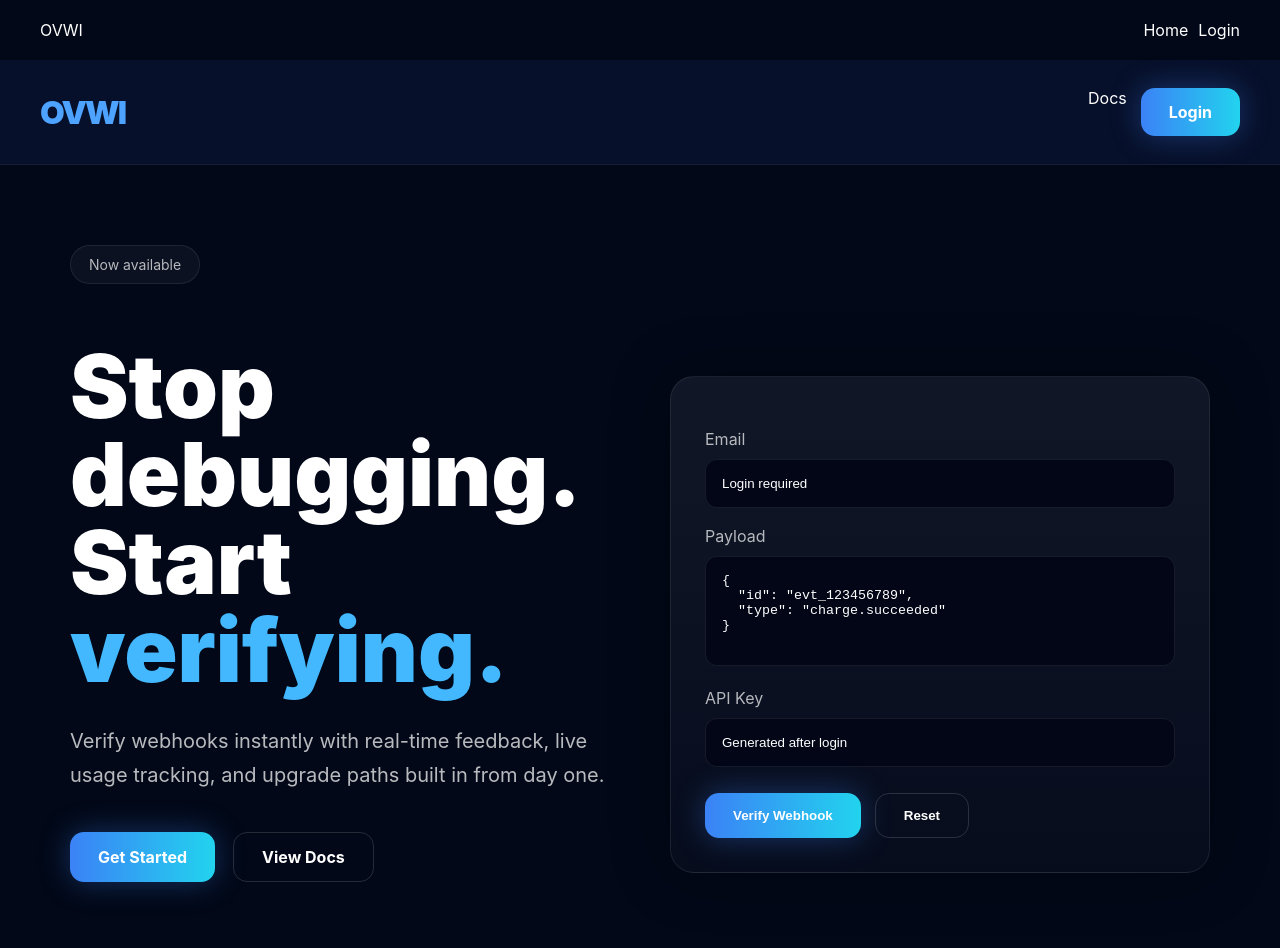
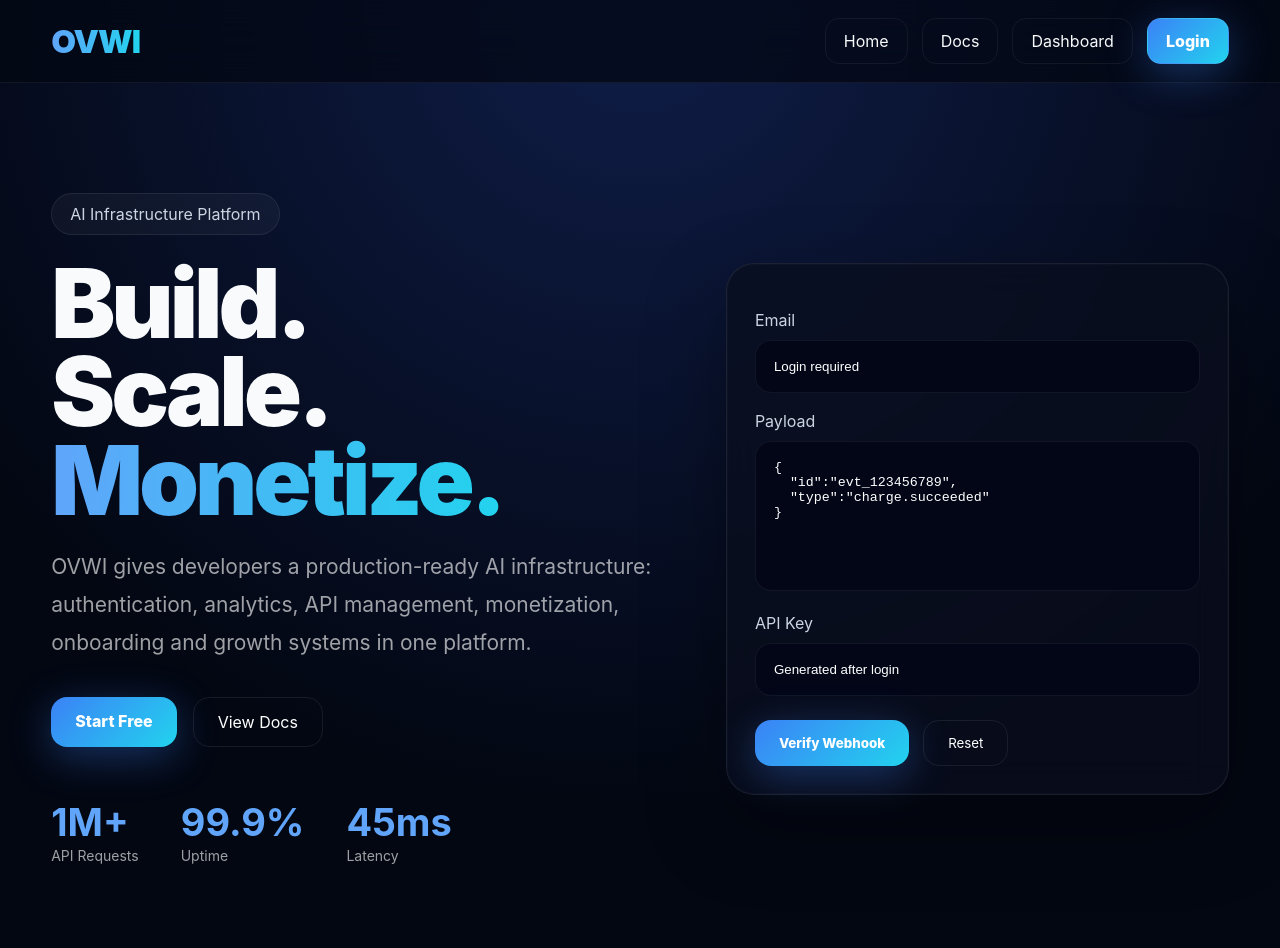
Before and after one commit to aydncy/ovwi-ui, a Next.js app: page / in a window 1280 px wide. Shown: the top 948 px of the page. Built offline with nearby package versions, Linux system fonts and the light colour scheme; no server answers.

Commit message:
stable premium ui release

```diff
--- a/app/globals.css
+++ b/app/globals.css
@@ -1,6 +1,14 @@
+:root{
+  --bg:#030712;
+  --card:#0b1220;
+  --line:rgba(255,255,255,.08);
+  --text:#f8fafc;
+  --muted:rgba(255,255,255,.62);
+  --blue:#3b82f6;
+  --cyan:#22d3ee;
+}
+
 *{
-  margin:0;
-  padding:0;
   box-sizing:border-box;
 }
 
@@ -9,360 +17,226 @@ html{
 }
 
 body{
-  background:#050816;
-  color:white;
-  font-family:Inter,system-ui,sans-serif;
+  margin:0;
+  background:
+    radial-gradient(circle at top,#0f1d48 0%,#030712 45%),
+    #030712;
+  color:var(--text);
+  font-family:
+    Inter,
+    ui-sans-serif,
+    system-ui;
   overflow-x:hidden;
 }
 
 a{
+  text-decoration:none;
   color:inherit;
-  text-decoration:none;
+}
+
+button{
+  font-family:inherit;
 }
 
 .container{
-  max-width:1280px;
-  margin:0 auto;
-  padding:0 32px;
+  width:min(1320px,92%);
+  margin:auto;
+}
+
+.glass{
+  background:rgba(10,15,30,.72);
+  backdrop-filter:blur(18px);
+  border:1px solid var(--line);
+  box-shadow:
+    0 0 0 1px rgba(255,255,255,.02) inset,
+    0 30px 80px rgba(0,0,0,.35);
+}
+
+.topbar{
+  position:sticky;
+  top:0;
+  z-index:50;
+  backdrop-filter:blur(20px);
+  background:rgba(3,7,18,.72);
+  border-bottom:1px solid rgba(255,255,255,.06);
+}
+
+.topbar-inner{
+  height:82px;
+  display:flex;
+  align-items:center;
+  justify-content:space-between;
+}
+
+.logo{
+  font-size:32px;
+  font-weight:900;
+  letter-spacing:-1px;
+  background:linear-gradient(
+    90deg,
+    #60a5fa,
+    #22d3ee
+  );
+  -webkit-background-clip:text;
+  -webkit-text-fill-color:transparent;
 }
 
 .nav{
-  height:84px;
   display:flex;
+  gap:14px;
   align-items:center;
-  justify-content:space-between;
-  border-bottom:1px solid rgba(255,255,255,.06);
-  backdrop-filter:blur(18px);
-  position:sticky;
-  top:0;
-  z-index:50;
-  background:rgba(5,8,22,.7);
 }
 
-.logo{
-  font-size:28px;
-  font-weight:900;
-  letter-spacing:-.06em;
+.nav a{
+  padding:12px 18px;
+  border-radius:14px;
+  border:1px solid rgba(255,255,255,.06);
+  transition:.2s;
 }
 
-.nav-links{
-  display:flex;
-  align-items:center;
-  gap:16px;
+.nav a:hover{
+  background:rgba(255,255,255,.05);
 }
 
-.btn{
-  padding:14px 22px;
+.primary-btn{
+  border:none;
+  color:white;
+  cursor:pointer;
   border-radius:16px;
-  font-weight:700;
-  transition:.25s;
+  padding:14px 24px;
+  font-weight:800;
+  background:
+    linear-gradient(
+      135deg,
+      #3b82f6,
+      #22d3ee
+    );
+  box-shadow:
+    0 10px 40px rgba(59,130,246,.35);
 }
 
-.btn-primary{
-  background:linear-gradient(135deg,#3b82f6,#2563eb);
-  box-shadow:0 10px 40px rgba(37,99,235,.35);
-}
-
-.btn-secondary{
+.secondary-btn{
+  border-radius:16px;
+  padding:14px 24px;
   border:1px solid rgba(255,255,255,.08);
-  background:rgba(255,255,255,.04);
+  background:transparent;
+  color:white;
 }
 
 .hero{
-  padding:120px 0 100px;
+  padding:110px 0 80px;
+}
+
+.hero-grid{
   display:grid;
   grid-template-columns:1.1fr .9fr;
-  gap:40px;
+  gap:60px;
   align-items:center;
 }
 
 .badge{
   display:inline-flex;
-  padding:10px 16px;
+  align-items:center;
+  gap:10px;
   border-radius:999px;
+  padding:10px 18px;
+  border:1px solid rgba(255,255,255,.08);
   background:rgba(255,255,255,.04);
-  border:1px solid rgba(255,255,255,.08);
-  color:rgba(255,255,255,.7);
-  margin-bottom:28px;
+  color:#cbd5e1;
 }
 
-.hero-title{
-  font-size:clamp(72px,10vw,120px);
-  line-height:.88;
-  letter-spacing:-.08em;
-  font-weight:900;
+.hero h1{
+  margin:24px 0;
+  font-size:96px;
+  line-height:.92;
+  letter-spacing:-4px;
+  font-weight:950;
 }
 
-.hero-desc{
-  margin-top:30px;
-  font-size:22px;
-  line-height:1.7;
-  color:rgba(255,255,255,.68);
-  max-width:720px;
+.hero h1 span{
+  background:linear-gradient(
+    90deg,
+    #60a5fa,
+    #22d3ee
+  );
+  -webkit-background-clip:text;
+  -webkit-text-fill-color:transparent;
+}
+
+.hero p{
+  color:var(--muted);
+  font-size:21px;
+  line-height:1.8;
+  max-width:760px;
 }
 
 .hero-actions{
+  margin-top:36px;
   display:flex;
-  gap:18px;
-  margin-top:42px;
-}
-
-.glass{
-  background:rgba(255,255,255,.04);
-  border:1px solid rgba(255,255,255,.08);
-  backdrop-filter:blur(18px);
-}
-
-.dashboard-preview{
-  border-radius:32px;
-  padding:24px;
-  box-shadow:0 30px 120px rgba(0,0,0,.35);
-}
-
-.stats-grid{
-  margin-top:20px;
-  display:grid;
-  grid-template-columns:1fr 1fr;
   gap:16px;
 }
 
-.stat-card{
-  padding:20px;
-  border-radius:22px;
-  background:rgba(255,255,255,.03);
+.metrics{
+  margin-top:52px;
+  display:flex;
+  gap:42px;
+}
+
+.metric strong{
+  display:block;
+  font-size:38px;
+  color:#60a5fa;
+}
+
+.metric span{
+  color:var(--muted);
+  font-size:14px;
+}
+
+.verify-card{
+  border-radius:28px;
+  padding:28px;
+}
+
+.verify-card label{
+  display:block;
+  margin-bottom:10px;
+  margin-top:18px;
+  color:#cbd5e1;
+}
+
+.verify-card input,
+.verify-card textarea{
+  width:100%;
+  border:none;
+  outline:none;
+  border-radius:16px;
+  padding:18px;
+  background:#020617;
+  color:white;
   border:1px solid rgba(255,255,255,.06);
 }
 
-.stat-label{
-  color:rgba(255,255,255,.55);
-  font-size:14px;
-}
-
-.stat-value{
-  margin-top:8px;
-  font-size:30px;
-  font-weight:900;
-}
-
-.products{
-  padding:60px 0 120px;
-}
-
-.products-grid{
-  display:grid;
-  grid-template-columns:repeat(auto-fit,minmax(280px,1fr));
-  gap:24px;
-  margin-top:40px;
-}
-
-.product-card{
-  padding:28px;
-  border-radius:28px;
-  transition:.25s;
-}
-
-.product-card:hover{
-  transform:translateY(-6px);
-}
-
-.product-title{
-  font-size:24px;
-  font-weight:800;
-  margin-top:18px;
-}
-
-.product-desc{
-  margin-top:14px;
-  line-height:1.7;
-  color:rgba(255,255,255,.68);
-}
-
-@media(max-width:980px){
-
-  .hero{
-    grid-template-columns:1fr;
-  }
-
-  .hero-title{
-    font-size:64px;
-  }
-
-}
-
-body{
-  margin:0;
-  background:#020817;
-  color:white;
-  font-family:Inter,sans-serif;
-}
-
-a{
-  text-decoration:none;
-  color:white;
-}
-
-.topbar{
-  display:flex;
-  justify-content:space-between;
-  align-items:center;
-  padding:28px 40px;
-  border-bottom:1px solid rgba(255,255,255,.06);
-  background:#07102a;
-}
-
-.logo{
-  font-size:32px;
-  font-weight:900;
-  color:#4da3ff;
-}
-
-.toplinks{
-  display:flex;
-  gap:14px;
-}
-
-.primary-btn,
-.secondary-btn{
-  border:none;
-  padding:14px 28px;
-  border-radius:14px;
-  cursor:pointer;
-  font-weight:700;
-  display:inline-flex;
-  align-items:center;
-  justify-content:center;
-}
-
-.primary-btn{
-  background:linear-gradient(
-    90deg,
-    #3b82f6,
-    #22d3ee
-  );
-  color:white;
-  box-shadow:0 0 30px rgba(59,130,246,.35);
-}
-
-.secondary-btn{
-  background:transparent;
-  border:1px solid rgba(255,255,255,.14);
-  color:white;
-}
-
-.hero{
-  display:grid;
-  grid-template-columns:1fr 1fr;
-  gap:60px;
-  padding:80px 70px;
-}
-
-.hero-left h1{
-  font-size:88px;
-  line-height:1;
-  margin:30px 0;
-  font-weight:900;
-}
-
-.hero-left span{
-  color:#43b8ff;
-}
-
-.hero-left p{
-  font-size:20px;
-  line-height:1.7;
-  color:rgba(255,255,255,.72);
-  max-width:620px;
-}
-
-.badge{
-  display:inline-flex;
-  padding:10px 18px;
-  border-radius:999px;
-  border:1px solid rgba(255,255,255,.08);
-  background:rgba(255,255,255,.04);
-  font-size:14px;
-}
-
-.hero-actions{
-  display:flex;
-  gap:18px;
-  margin-top:40px;
-}
-
-.stats{
-  display:flex;
-  gap:40px;
-  margin-top:60px;
-}
-
-.stats strong{
-  display:block;
-  font-size:34px;
-  color:#5ba8ff;
-}
-
-.stats span{
-  color:rgba(255,255,255,.6);
-  font-size:14px;
-}
-
-.verify-box,
-.dashboard-panel,
-.dashboard-card,
-.price-card{
-  background:linear-gradient(
-    180deg,
-    rgba(17,24,39,.95),
-    rgba(7,13,30,.96)
-  );
-  border:1px solid rgba(255,255,255,.08);
-  border-radius:24px;
-  box-shadow:0 0 60px rgba(0,0,0,.3);
-}
-
-.verify-box{
-  padding:34px;
-}
-
-.verify-box label{
-  display:block;
-  margin-top:18px;
-  margin-bottom:10px;
-  color:rgba(255,255,255,.7);
-}
-
-.verify-box input,
-.verify-box textarea,
-.apikey-row input{
-  width:100%;
-  background:#020617;
-  border:1px solid rgba(255,255,255,.08);
-  color:white;
-  border-radius:12px;
-  padding:16px;
-  box-sizing:border-box;
-}
-
-.verify-box textarea{
-  height:110px;
+.verify-card textarea{
+  min-height:150px;
   resize:none;
 }
 
 .verify-actions{
   display:flex;
   gap:14px;
-  margin-top:26px;
+  margin-top:24px;
+}
+
+.section-title{
+  font-size:72px;
+  text-align:center;
+  margin-bottom:60px;
+  letter-spacing:-3px;
 }
 
 .pricing{
-  padding:40px 70px 100px;
-}
-
-.pricing h2{
-  text-align:center;
-  font-size:72px;
-  margin-bottom:60px;
-  font-weight:900;
+  padding:60px 0 120px;
 }
 
 .pricing-grid{
@@ -372,15 +246,23 @@ a{
 }
 
 .price-card{
-  padding:36px;
-  text-align:center;
   position:relative;
+  padding:34px;
+  border-radius:28px;
+}
+
+.price-card h3{
+  font-size:30px;
+}
+
+.price-card p{
+  color:var(--muted);
 }
 
 .price-card strong{
   display:block;
-  font-size:54px;
-  margin:30px 0;
+  margin:24px 0;
+  font-size:60px;
 }
 
 .popular{
@@ -388,56 +270,59 @@ a{
   top:-12px;
   left:50%;
   transform:translateX(-50%);
-  background:#4da3ff;
+  background:#60a5fa;
   color:white;
-  padding:6px 14px;
-  border-radius:999px;
   font-size:12px;
   font-weight:800;
+  padding:8px 14px;
+  border-radius:999px;
 }
 
 .featured{
-  border:1px solid #4da3ff;
-  box-shadow:0 0 60px rgba(59,130,246,.22);
+  border:1px solid rgba(96,165,250,.5);
+  box-shadow:
+    0 0 0 1px rgba(96,165,250,.1) inset,
+    0 0 80px rgba(59,130,246,.22);
 }
 
-.dashboard-page{
-  padding:40px;
+.dashboard{
+  padding:40px 0 100px;
 }
 
-.dashboard-header h1{
-  font-size:80px;
-  margin:0;
-  font-weight:900;
+.dashboard-title{
+  font-size:82px;
+  margin-bottom:10px;
+  letter-spacing:-3px;
 }
 
-.dashboard-header p{
-  color:rgba(255,255,255,.7);
+.dashboard-sub{
+  color:var(--muted);
 }
 
-.dashboard-grid{
+.kpi-grid{
+  margin-top:40px;
   display:grid;
   grid-template-columns:repeat(3,1fr);
-  gap:24px;
-  margin-top:40px;
+  gap:22px;
 }
 
-.dashboard-card{
-  padding:30px;
+.kpi{
+  border-radius:24px;
+  padding:28px;
 }
 
-.dashboard-card span{
-  color:rgba(255,255,255,.65);
+.kpi span{
+  color:var(--muted);
 }
 
-.dashboard-card strong{
+.kpi strong{
   display:block;
-  font-size:64px;
-  margin-top:18px;
+  margin-top:20px;
+  font-size:68px;
 }
 
 .blue{
-  color:#4d95ff;
+  color:#60a5fa;
 }
 
 .green{
@@ -448,44 +333,60 @@ a{
   color:#fbbf24;
 }
 
-.dashboard-panel{
-  margin-top:26px;
+.panel{
+  margin-top:24px;
+  border-radius:28px;
   padding:30px;
 }
 
-.apikey-row{
+.panel h2{
+  margin-top:0;
+}
+
+.api-row{
+  margin-top:24px;
   display:flex;
   gap:16px;
-  margin-top:24px;
+}
+
+.api-row input{
+  flex:1;
+  border:none;
+  border-radius:16px;
+  padding:18px;
+  background:#020617;
+  color:white;
+  border:1px solid rgba(255,255,255,.06);
 }
 
 .progress{
-  width:100%;
-  height:10px;
+  height:12px;
+  overflow:hidden;
+  border-radius:999px;
   background:#020617;
-  border-radius:999px;
   margin-top:24px;
-  overflow:hidden;
 }
 
 .progress-fill{
   height:100%;
-  background:linear-gradient(
-    90deg,
-    #3b82f6,
-    #22d3ee
-  );
+  width:18%;
+  background:
+    linear-gradient(
+      90deg,
+      #3b82f6,
+      #22d3ee
+    );
 }
 
-.dashboard-actions{
+.quick{
   display:flex;
   gap:14px;
-  margin-top:26px;
+  margin-top:24px;
 }
 
 @media(max-width:1100px){
 
-  .hero{
+  .hero-grid{
     grid-template-columns:1fr;
   }
 
@@ -493,8 +394,16 @@ a{
     grid-template-columns:1fr;
   }
 
-  .dashboard-grid{
+  .kpi-grid{
     grid-template-columns:1fr;
   }
 
+  .hero h1{
+    font-size:64px;
+  }
+
+  .section-title{
+    font-size:48px;
+  }
+
 }
--- a/app/layout.tsx
+++ b/app/layout.tsx
@@ -1,19 +1,19 @@
 import './globals.css'
-import Nav from './components/Nav'
+
+export const metadata = {
+  title: 'OVWI',
+  description: 'AI Infrastructure Platform'
+}
 
 export default function RootLayout({
   children,
-}: {
+}:{
   children: React.ReactNode
 }) {
   return (
     <html lang="en">
       <body>
-
-        <Nav />
-
         {children}
-
       </body>
     </html>
   )
--- a/app/page.tsx
+++ b/app/page.tsx
@@ -1,22 +1,30 @@
-'use client'
-
 import Link from 'next/link'
 
-export default function Home() {
+export default function Home(){
 
   return (
-    <main className="landing">
+    <main>
 
       <header className="topbar">
+
+        <div className="container topbar-inner">
 
           <div className="logo">
             OVWI
           </div>
 
-        <div className="toplinks">
+          <nav className="nav">
+
+            <Link href="/">
+              Home
+            </Link>
 
             <Link href="/docs">
               Docs
+            </Link>
+
+            <Link href="/dashboard">
+              Dashboard
             </Link>
 
             <Link
@@ -26,29 +34,39 @@ export default function Home() {
               Login
             </Link>
 
+          </nav>
+
         </div>
 
       </header>
 
       <section className="hero">
 
-        <div className="hero-left">
+        <div className="container hero-grid">
+
+          <div>
 
             <div className="badge">
-            Now available
+              AI Infrastructure Platform
             </div>
 
             <h1>
-            Stop debugging.
+              Build.
               <br />
-            Start <span>verifying.</span>
+              Scale.
+              <br />
+              <span>Monetize.</span>
             </h1>
 
             <p>
-            Verify webhooks instantly with
-            real-time feedback, live usage
-            tracking, and upgrade paths built
-            in from day one.
+              OVWI gives developers a
+              production-ready AI
+              infrastructure:
+              authentication, analytics,
+              API management,
+              monetization, onboarding
+              and growth systems in one
+              platform.
             </p>
 
             <div className="hero-actions">
@@ -57,7 +75,7 @@ export default function Home() {
                 href="/login"
                 className="primary-btn"
               >
-              Get Started
+                Start Free
               </Link>
 
               <Link
@@ -69,19 +87,19 @@ export default function Home() {
 
             </div>
 
-          <div className="stats">
+            <div className="metrics">
 
-            <div>
+              <div className="metric">
                 <strong>1M+</strong>
-              <span>Verifications</span>
+                <span>API Requests</span>
               </div>
 
-            <div>
+              <div className="metric">
                 <strong>99.9%</strong>
-              <span>Success Rate</span>
+                <span>Uptime</span>
               </div>
 
-            <div>
+              <div className="metric">
                 <strong>45ms</strong>
                 <span>Latency</span>
               </div>
@@ -90,13 +108,13 @@ export default function Home() {
 
           </div>
 
-        <div className="verify-box">
+          <div className="glass verify-card">
 
             <label>Email</label>
 
             <input
+              readOnly
               value="Login required"
-            readOnly
             />
 
             <label>Payload</label>
@@ -104,16 +122,16 @@ export default function Home() {
             <textarea
               readOnly
               value={`{
-  "id": "evt_123456789",
-  "type": "charge.succeeded"
+  "id":"evt_123456789",
+  "type":"charge.succeeded"
 }`}
             />
 
             <label>API Key</label>
 
             <input
+              readOnly
               value="Generated after login"
-            readOnly
             />
 
             <div className="verify-actions">
@@ -130,17 +148,21 @@ export default function Home() {
 
           </div>
 
+        </div>
+
       </section>
 
       <section className="pricing">
 
-        <h2>
+        <div className="container">
+
+          <h2 className="section-title">
             Simple Pricing
           </h2>
 
           <div className="pricing-grid">
 
-          <div className="price-card">
+            <div className="glass price-card">
 
               <h3>Starter</h3>
 
@@ -154,7 +176,7 @@ export default function Home() {
 
             </div>
 
-          <div className="price-card featured">
+            <div className="glass price-card featured">
 
               <div className="popular">
                 MOST POPULAR
@@ -167,18 +189,18 @@ export default function Home() {
               <strong>€6</strong>
 
               <a
+                className="primary-btn"
                 href={
                   process.env
                     .NEXT_PUBLIC_LEMON_CHECKOUT_PRO
                 }
-              className="primary-btn"
               >
                 Get Started
               </a>
 
             </div>
 
-          <div className="price-card">
+            <div className="glass price-card">
 
               <h3>Enterprise</h3>
 
@@ -187,18 +209,18 @@ export default function Home() {
               <strong>€18</strong>
 
               <a
+                className="secondary-btn"
                 href={
                   process.env
                     .NEXT_PUBLIC_LEMON_CHECKOUT_ENTERPRISE
                 }
-              className="secondary-btn"
               >
                 Get Started
               </a>
 
             </div>
 
-          <div className="price-card">
+            <div className="glass price-card">
 
               <h3>Scale</h3>
 
@@ -207,14 +229,16 @@ export default function Home() {
               <strong>€49</strong>
 
               <a
+                className="secondary-btn"
                 href={
                   process.env
                     .NEXT_PUBLIC_LEMON_CHECKOUT_SCALE
                 }
-              className="secondary-btn"
               >
                 Get Started
               </a>
+
+            </div>
 
           </div>
 
--- a/package.json
+++ b/package.json
@@ -11,11 +11,13 @@
     "@supabase/ssr": "^0.5.2",
     "@supabase/supabase-js": "^2.45.0",
     "@upstash/redis": "^1.37.0",
+    "clsx": "^2.1.1",
     "framer-motion": "^12.38.0",
     "lucide-react": "^1.14.0",
     "next": "16.2.2",
     "react": "19.0.0",
-    "react-dom": "19.0.0"
+    "react-dom": "19.0.0",
+    "tailwind-merge": "^3.6.0"
   },
   "devDependencies": {
     "@types/react": "19.2.14",
```
Also changed, not shown: 2 other files (tests, documents, lock files or other folders). Lines whose indentation alone changed are shown as unchanged.
